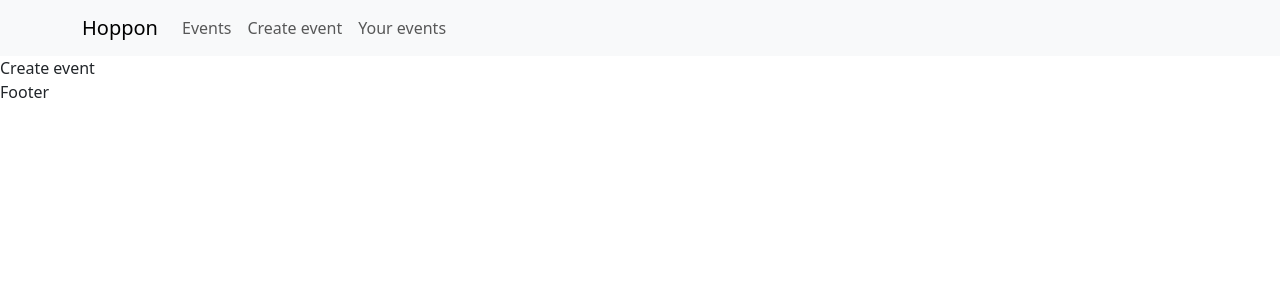
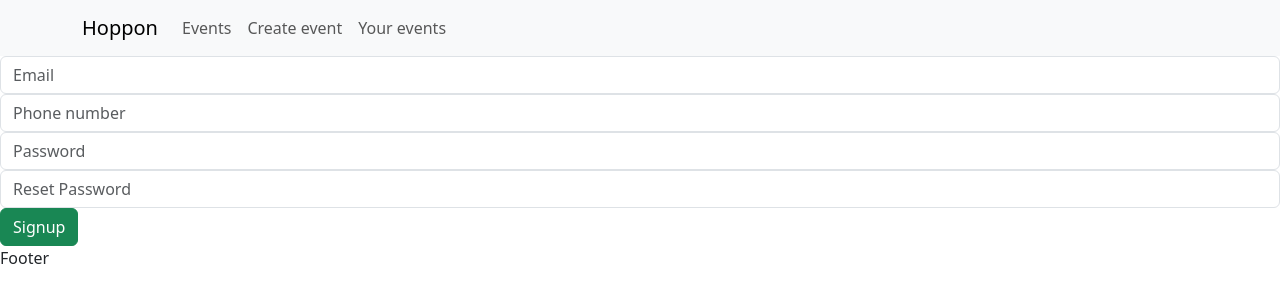
Before and after one commit to githubakarsh/hoppon, a React (Create React App) app: page /create-event in a window 1280 px wide. Shown: the top 302 px of the page. Built offline with nearby package versions, Linux system fonts and the light colour scheme.

Commit message:
Update CreateEvent.js
create event changes

```diff
--- a/src/pages/events/CreateEvent.js
+++ b/src/pages/events/CreateEvent.js
@@ -1,5 +1,52 @@
-
+import Form from 'react-bootstrap/Form';
+import Button from 'react-bootstrap/Button';
+import { useState } from 'react';
 
 export const CreateEvent = () => {
-    return <>Create event</>;
+    const [formData, setFormData] = useState({});
+    const submitForm = () => {
+        console.log(formData)
+        fetch('http://127.0.0.1:5000/create-event',
+        {method : 'POST', headers: {"Content-Type": "application/json", 'Accept' : 'application/json'} ,body: JSON.stringify(formData)})
+         .then((resp) => {
+            console.log(resp);
+        }).catch(() => {
+            console.log("Error");
+        });
+    };
+    return <>
+    <Form.Control
+          placeholder="Email"
+          aria-label="email"
+          aria-describedby="basic-addon1"
+          onChange={(event) => setFormData({
+            ...formData, email: event.target.value
+          })}
+        />
+        <Form.Control
+          placeholder="Phone number"
+          aria-label="phoneNumber"
+          aria-describedby="basic-addon2"
+          onChange={(event) => setFormData({
+            ...formData,phoneNumber: event.target.value
+          })}
+        />
+        <Form.Control
+          placeholder="Password"
+          aria-label="password"
+          aria-describedby="basic-addon3"
+          onChange={(event) => setFormData({
+            ...formData, password: event.target.value
+          })}
+        />
+        <Form.Control
+          placeholder="Reset Password"
+          aria-label="resetPassword"
+          aria-describedby="basic-addon4"
+          onChange={(event) => setFormData({
+            ...formData, resetPassword: event.target.value
+          })}
+        />
+ <Button variant="success" onClick={() => submitForm()}>Signup</Button>
+    </>;
 };
```
